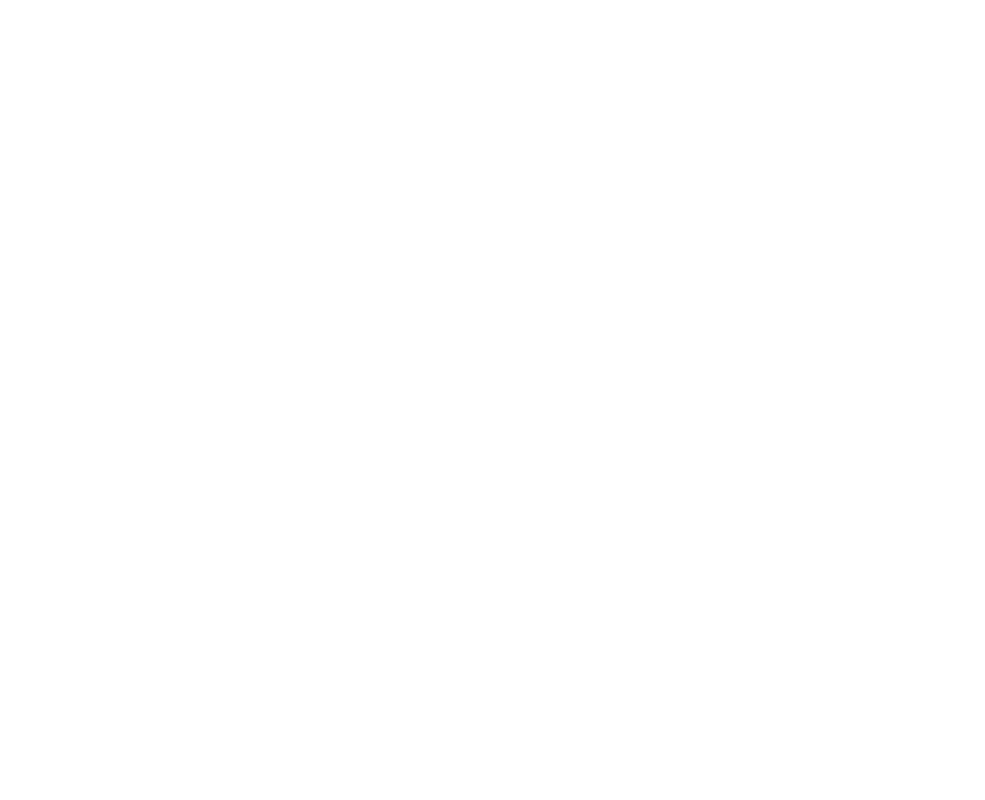
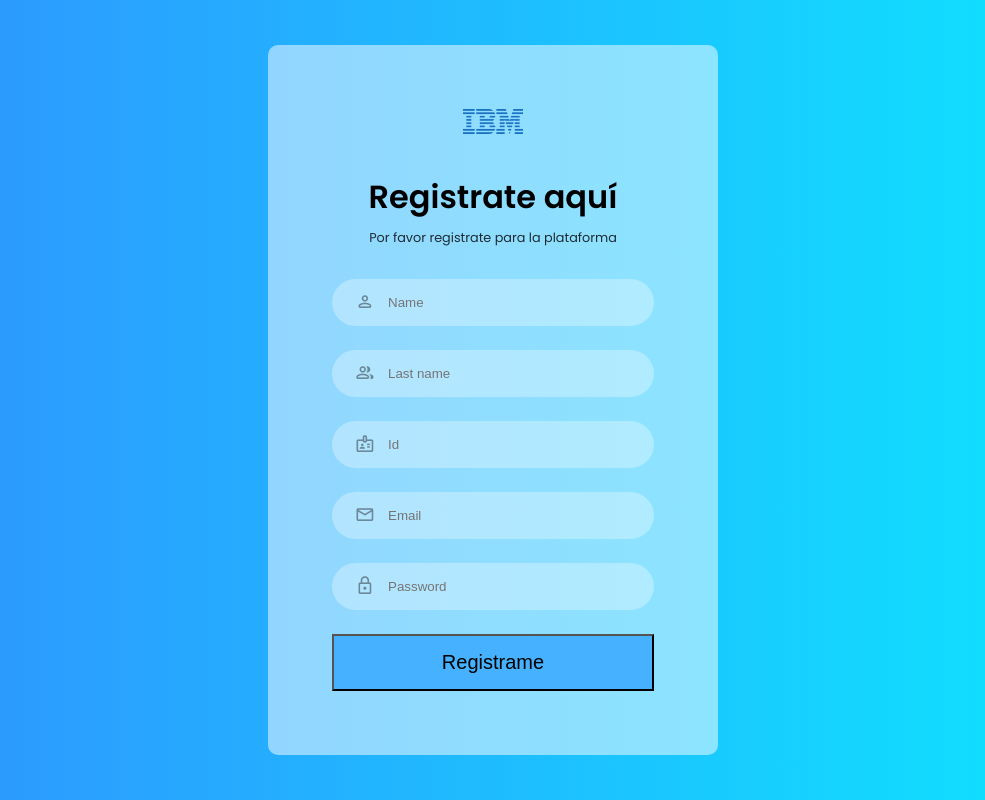
Before and after one commit to MartinDeLaCruz69/proyecto-dwp-martin, an Angular app: page /register in a window 1280 px wide. Before the commit this address led to /. Shown: the whole page, without its empty margins (147-1132 px from the left). Built offline with nearby package versions, Linux system fonts and the light colour scheme.

Commit message:
Feat: Se agregó la parte del Login y el Registro

```diff
--- a/src/app/app-routing.module.ts
+++ b/src/app/app-routing.module.ts
@@ -1,9 +1,12 @@
 import { NgModule } from '@angular/core';
 import { RouterModule, Routes } from '@angular/router';
 import { LoginComponent } from './login/login.component';
+import { RegisterComponent } from './register/register.component';
+
 
 const routes: Routes = [
   {path:'login', component: LoginComponent },
+  {path:'register', component: RegisterComponent}
 ];
 
 @NgModule({
--- a/src/app/login/login.component.css
+++ b/src/app/login/login.component.css
@@ -1,15 +1,29 @@
-@import url("login.component.reset.css");
-
 @import url('https://fonts.googleapis.com/css2?family=Poppins:wght@400;600&display=swap');
 
 body {
     font-family: 'Poppins', sans-serif;
     min-height: 100vh;
-    background: linear-gradient(to right, #333399, #ff00cc);
+    background: linear-gradient(to right, #3091ff, #0de7ff);
     display: flex;
     align-items: center;
     justify-content: center;
 }
+
+.button {
+    text-decoration:none;
+    font-weight:50;
+    font-size:20px;
+    color:#000000;
+    padding-top:15px;
+    padding-bottom:15px;
+    padding-left:100px;
+    padding-right:100px;
+    background-color:#46b2ff;
+    }
+
+.button:hover {
+        background-color: rgba(0, 0, 0, 0);
+    }
 
 .login-card{
     width: 450px;
@@ -44,7 +58,7 @@
 
 .login-card a {
     text-decoration: none;
-    color: #35339a;
+    color: #3300ff;
 }
 
 .login-card a:hover {
@@ -113,5 +127,25 @@
     padding-left: calc(1rem * 3.5);
     border-radius: 100px;
     width: 100%;
-    transition: background .5s;
+    transition: .5s;
 }
+
+.icon-tabler-brand-facebook {
+    margin-right: 80px;
+    margin-top: 5px;
+}
+
+.icon-tabler-brand-google {
+    margin-right: 80px;
+    margin-top: 5px;
+}
+
+.icon-tabler-brand-twitter {
+    margin-right: 80px;
+    margin-top: 5px;
+}
+
+.icon-tabler-brand-adress-book {
+    margin-right: 80px;
+    margin-top: 5px;
+}
--- a/src/app/login/login.component.html
+++ b/src/app/login/login.component.html
@@ -5,7 +5,6 @@
     <meta http-equiv="X-UA-Compatible" content="IE=edge">
     <meta name="viewport" content="width=device-width, initial-scale=1.0">
     <title>LOGIN</title>
-    <link rel="stylesheet" href="login.component.css">
     <link rel="stylesheet" href="https://fonts.googleapis.com/css2?family=Material+Symbols+Rounded:opsz,wght,FILL,GRAD@48,300,0,0" />
 </head>
 <body>
@@ -16,49 +15,67 @@
                 <img src="../../assets/img/logo.png" alt="logo">
             </div>
             <div class="login-card-header">
-                <h1>Registrate</h1>
+                <h1>Inicia sesión</h1>
                 <div>Por favor logeate para la plataforma</div>
             </div>
             <form class="login-card-form">
                 <div class="form-item">
                     <span class="form-item-icon material-symbols-rounded">mail</span>
-                    <input type="text" placeholder="Enter Email" required autofocus>
+                    <input type="text" placeholder="Email" required autofocus>
                 </div>
                 <div class="form-item">
-                    <span class="form-item icon material-symbols-rounded">lock</span>
-                    <input type="password" placeholder="Enter Password" required>
+                    <span class="form-item-icon material-symbols-rounded">lock</span>
+                    <input type="password" placeholder="Password" required>
                 </div>
                 <div class="form-item-other">
                     <div class="checkbox">
                         <input type="checkbox" id="rememberMeCheckbox">
                         <label for="rememberMeCheckbox">Recuérdame</label>
                     </div>
-                    <a href="#">Olvide mi contraseña</a>
+                    <a href="#">Olvidé mi contraseña</a>
                 </div>
-                <button type="submit">Sign In</button>
+
+                <button class="button" type="submit">Inicia sesión</button>
+
             </form>
             <div class="login-card-footer">
-                ¿No tienes cuenta? <a href="#">Crea una cuenta gratis</a>.
+                ¿No tienes cuenta? <a href="register">Crea una cuenta gratis</a>.
             </div>
         </div>
         <div class="login-card-social">
-            <div>Other Sing-in Plataform</div>
+            <div>Buscanos en otras plataformas:</div>
             <div class="login-card-social-btn">
-                <a href="#">
-                    <svg xmlns="http://www.w3.org/2000/svg" class="icon icon-tabler icon-tabler-brand-facebook" width="24" height="24" viewBox="0 0 24 24" stroke-width="2" stroke="currentColor" fill="none" stroke-linecap="round" stroke-linejoin="round">
+                <a href="https://es-la.facebook.com/IBM/">
+                    <svg xmlns="http://www.w3.org/2000/svg" class="icon icon-tabler icon-tabler-brand-facebook" width="50" height="50" viewBox="0 0 24 24" stroke-width="2" stroke="currentColor" fill="none" stroke-linecap="round" stroke-linejoin="round">
                         <path stroke="none" d="M0 0h24v24H0z" fill="none"></path>
                         <path d="M7 10v4h3v7h4v-7h3l1 -4h-4v-2a1 1 0 0 1 1 -1h3v-4h-3a5 5 0 0 0 -5 5v2h-3"></path>
                      </svg>
                 </a>
-                <a href="#">
-                    <svg xmlns="http://www.w3.org/2000/svg" class="icon icon-tabler icon-tabler-brand-google" width="24" height="24" viewBox="0 0 24 24" stroke-width="2" stroke="currentColor" fill="none" stroke-linecap="round" stroke-linejoin="round">
+                <a href="https://www.ibm.com/mx-es">
+                    <svg xmlns="http://www.w3.org/2000/svg" class="icon icon-tabler icon-tabler-brand-google" width="50" height="50" viewBox="0 0 24 24" stroke-width="2" stroke="currentColor" fill="none" stroke-linecap="round" stroke-linejoin="round">
                         <path stroke="none" d="M0 0h24v24H0z" fill="none"></path>
                         <path d="M17.788 5.108a9 9 0 1 0 3.212 6.892h-8"></path>
+                     </svg>
+                </a>
+                <a href="https://twitter.com/IBM?ref_src=twsrc%5Egoogle%7Ctwcamp%5Eserp%7Ctwgr%5Eauthor">
+                    <svg xmlns="http://www.w3.org/2000/svg" class="icon icon-tabler icon-tabler-brand-twitter" width="50" height="50" viewBox="0 0 24 24" stroke-width="2" stroke="currentColor" fill="none" stroke-linecap="round" stroke-linejoin="round">
+                        <path stroke="none" d="M0 0h24v24H0z" fill="none"></path>
+                        <path d="M22 4.01c-1 .49 -1.98 .689 -3 .99c-1.121 -1.265 -2.783 -1.335 -4.38 -.737s-2.643 2.06 -2.62 3.737v1c-3.245 .083 -6.135 -1.395 -8 -4c0 0 -4.182 7.433 4 11c-1.872 1.247 -3.739 2.088 -6 2c3.308 1.803 6.913 2.423 10.034 1.517c3.58 -1.04 6.522 -3.723 7.651 -7.742a13.84 13.84 0 0 0 .497 -3.753c-.002 -.249 1.51 -2.772 1.818 -4.013z"></path>
+                     </svg>
+                </a>
+                <a href="https://www.ibm.com/contact/mx/es/?lnk=fcw_mxes">
+                    <svg xmlns="http://www.w3.org/2000/svg" class="icon icon-tabler icon-tabler-address-book" width="50" height="50" viewBox="0 0 24 24" stroke-width="2" stroke="currentColor" fill="none" stroke-linecap="round" stroke-linejoin="round">
+                        <path stroke="none" d="M0 0h24v24H0z" fill="none"></path>
+                        <path d="M20 6v12a2 2 0 0 1 -2 2h-10a2 2 0 0 1 -2 -2v-12a2 2 0 0 1 2 -2h10a2 2 0 0 1 2 2z"></path>
+                        <path d="M10 16h6"></path>
+                        <circle cx="13" cy="11" r="2"></circle>
+                        <path d="M4 8h3"></path>
+                        <path d="M4 12h3"></path>
+                        <path d="M4 16h3"></path>
                      </svg>
                 </a>
             </div>
         </div>
     </div>
-
 </body>
 </html>
--- a/src/app/register/register.component.css
+++ b/src/app/register/register.component.css
@@ -0,0 +1,134 @@
+@import url('https://fonts.googleapis.com/css2?family=Poppins:wght@400;600&display=swap');
+
+body {
+    font-family: 'Poppins', sans-serif;
+    min-height: 100vh;
+    background: linear-gradient(to right, #3091ff, #0de7ff);
+    display: flex;
+    align-items: center;
+    justify-content: center;
+}
+
+.button {
+    text-decoration:none;
+    font-weight:50;
+    font-size:20px;
+    color:#000000;
+    padding-top:15px;
+    padding-bottom:15px;
+    padding-left:100px;
+    padding-right:100px;
+    background-color:#46b2ff;
+    }
+
+.button:hover {
+        background-color: rgba(0, 0, 0, 0);
+    }
+
+.register-card{
+    width: 450px;
+    background: rgba(255, 255, 255, .5);
+    padding: 4rem;
+    border-radius: 10px;
+    position: relative;
+}
+
+.register-card::before {
+    content: '';
+    position: absolute;
+    background: rgba(255, 255, 255, .15);
+    inset: 0;
+    transform: rotate(-5deg);
+    z-index: -1;
+}
+
+.register-card-logo {
+    margin-bottom: 2rem;
+}
+
+.register-card-logo img {
+    width: 60px;
+}
+
+.register-card-logo,
+.register-card-header,
+.register-card-footer {
+    text-align: center;
+}
+
+.register-card a {
+    text-decoration: none;
+    color: #3300ff;
+}
+
+.register-card a:hover {
+    text-decoration: underline;
+}
+
+.register-card-header {
+    margin-bottom: 2rem;
+}
+
+.register-card-header h1 {
+    font-size: 2rem;
+    font-weight: 600;
+    margin-bottom: .5rem;
+}
+
+.register-card-header h1 + div {
+    font-size: calc(1rem * .8);
+    opacity: .8;
+}
+
+.register-card-form {
+    display: flex;
+    flex-direction: column;
+    gap: 1.5rem;
+}
+
+.register-card-form .form-item {
+    position: relative;
+}
+
+.register-card-form .form-item .form-item-icon {
+    position: absolute;
+    top: .82rem;
+    left: 1.4rem;
+    font-size: 1.3rem;
+    opacity: .4;
+}
+
+.register-card-form .checkbox {
+    display: flex;
+    align-items: center;
+    gap: 7px;
+}
+
+.register-card-form .form-item-other {
+    display: flex;
+    align-items: center;
+    justify-content: space-between;
+    font-size: calc(1rem * .8);
+    margin-bottom: .5rem;
+}
+
+.register.register-card-footer {
+    margin-top: 1.5rem;
+    font-size: calc(1rem *.8);
+}
+
+.register-card input[type="text"],
+.register-card input[type="password"],
+.register-card input[type="email"],
+.register-card input[type="name"],
+.register-card input[type="last name"],
+.register-card input[type="id"]{
+    border: none;
+    outline: none;
+    background: rgba(255, 255, 255, .3);
+    padding: 1rem 1.5rem;
+    padding-left: calc(1rem * 3.5);
+    border-radius: 100px;
+    width: 100%;
+    transition: .5s;
+}
--- a/src/app/register/register.component.html
+++ b/src/app/register/register.component.html
@@ -1 +1,49 @@
-<p>register works!</p>
+<!DOCTYPE html>
+<html lang="en">
+<head>
+    <meta charset="UTF-8">
+    <meta http-equiv="X-UA-Compatible" content="IE=edge">
+    <meta name="viewport" content="width=device-width, initial-scale=1.0">
+    <title>REGISTER</title>
+    <link rel="stylesheet" href="https://fonts.googleapis.com/css2?family=Material+Symbols+Rounded:opsz,wght,FILL,GRAD@48,300,0,0" />
+</head>
+<body>
+
+    <div class="register-card-container">
+        <div class="register-card">
+            <div class="register-card-logo">
+                <img src="../../assets/img/logo.png" alt="logo">
+            </div>
+            <div class="register-card-header">
+                <h1>Registrate aquí</h1>
+                <div>Por favor registrate para la plataforma</div>
+            </div>
+            <form class="register-card-form">
+                <div class="form-item">
+                    <span class="form-item-icon material-symbols-rounded">person</span>
+                    <input type="text" placeholder="Name" required autofocus>
+                </div>
+                <div class="form-item">
+                    <span class="form-item-icon material-symbols-rounded">group</span>
+                    <input type="text" placeholder="Last name" required autofocus>
+                </div>
+                <div class="form-item">
+                    <span class="form-item-icon material-symbols-rounded">badge</span>
+                    <input type="text" placeholder="Id" required autofocus>
+                </div>
+                <div class="form-item">
+                    <span class="form-item-icon material-symbols-rounded">mail</span>
+                    <input type="text" placeholder="Email" required autofocus>
+                </div>
+                <div class="form-item">
+                    <span class="form-item-icon material-symbols-rounded">lock</span>
+                    <input type="password" placeholder="Password" required>
+                </div>
+
+                <button class="button" type="submit">Registrame</button>
+            </form>
+        </div>
+    </div>
+
+</body>
+</html>
--- a/src/styles.css
+++ b/src/styles.css
@@ -1 +1,6 @@
 /* You can add global styles to this file, and also import other style files */
+*{
+    margin: 0;
+    padding: 0;
+    box-sizing: border-box;
+}
```
Also changed, not shown: src/app/login/login.component.reset.css (deleted).
